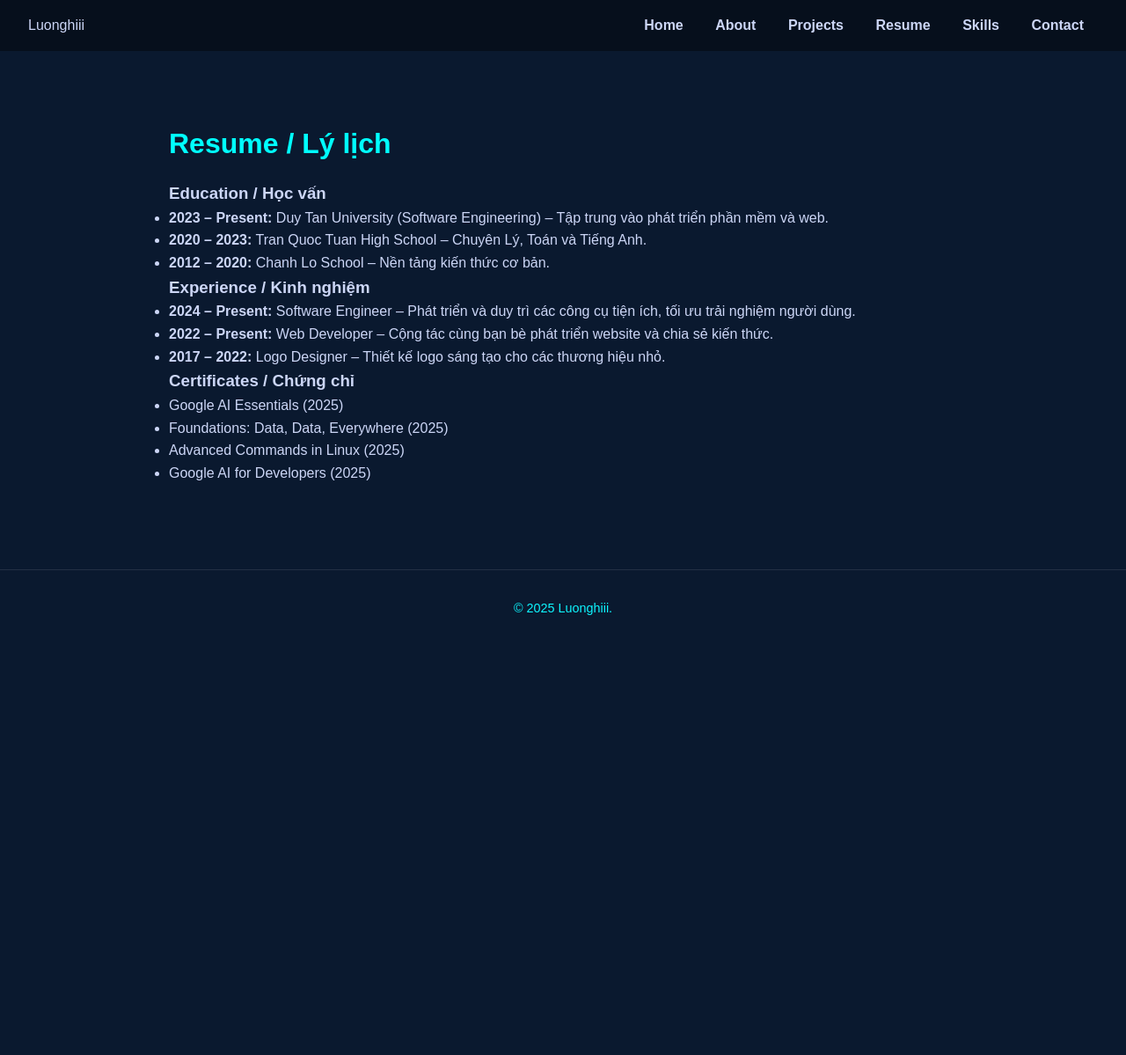
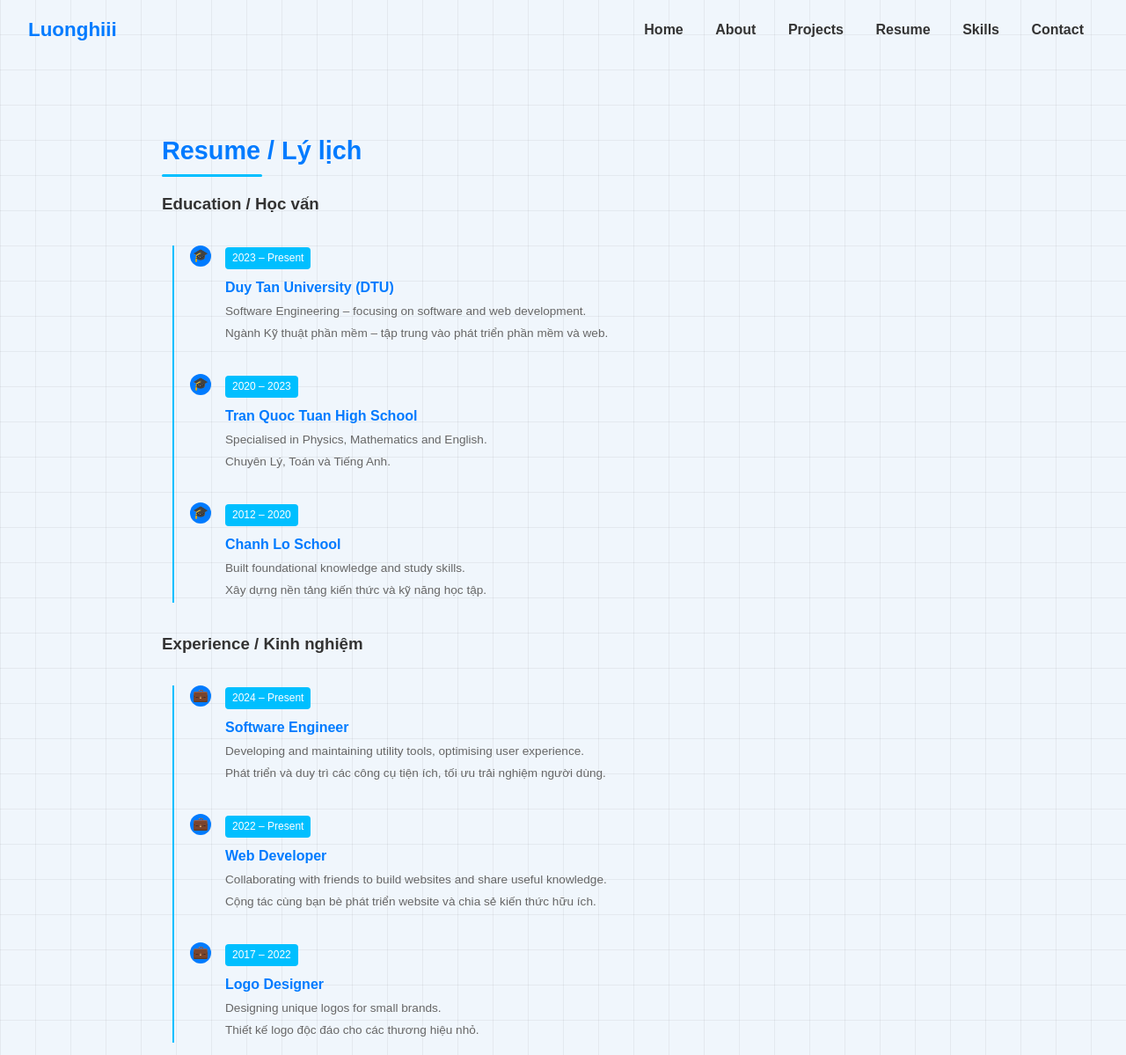
Before and after one commit to Luonghiii/Zazoo, a plain HTML site: page resume.html in a window 1280 px wide. Shown: the top 1199 px of the page at 88% size. Before the commit the page ends 800 px from the top, so only its background shows below. Drawn offline with Linux system fonts and the light colour scheme.

Commit message:
Add files via upload

```diff
--- a/resume.html
+++ b/resume.html
@@ -24,26 +24,76 @@
       <h2>Resume / Lý lịch</h2>
 
       <h3>Education / Học vấn</h3>
-      <ul>
-        <li><strong>2023 – Present:</strong> Duy Tan University (Software Engineering) – Tập trung vào phát triển phần mềm và web.</li>
-        <li><strong>2020 – 2023:</strong> Tran Quoc Tuan High School – Chuyên Lý, Toán và Tiếng Anh.</li>
-        <li><strong>2012 – 2020:</strong> Chanh Lo School – Nền tảng kiến thức cơ bản.</li>
-      </ul>
+      <div class="timeline">
+        <div class="timeline-item">
+          <div class="timeline-icon">🎓</div>
+          <div class="timeline-content">
+            <span class="timeline-date">2023 – Present</span>
+            <h3>Duy Tan University (DTU)</h3>
+            <p>Software Engineering – focusing on software and web development.</p>
+            <p>Ngành Kỹ thuật phần mềm – tập trung vào phát triển phần mềm và web.</p>
+          </div>
+        </div>
+        <div class="timeline-item">
+          <div class="timeline-icon">🎓</div>
+          <div class="timeline-content">
+            <span class="timeline-date">2020 – 2023</span>
+            <h3>Tran Quoc Tuan High School</h3>
+            <p>Specialised in Physics, Mathematics and English.</p>
+            <p>Chuyên Lý, Toán và Tiếng Anh.</p>
+          </div>
+        </div>
+        <div class="timeline-item">
+          <div class="timeline-icon">🎓</div>
+          <div class="timeline-content">
+            <span class="timeline-date">2012 – 2020</span>
+            <h3>Chanh Lo School</h3>
+            <p>Built foundational knowledge and study skills.</p>
+            <p>Xây dựng nền tảng kiến thức và kỹ năng học tập.</p>
+          </div>
+        </div>
+      </div>
 
       <h3>Experience / Kinh nghiệm</h3>
-      <ul>
-        <li><strong>2024 – Present:</strong> Software Engineer – Phát triển và duy trì các công cụ tiện ích, tối ưu trải nghiệm người dùng.</li>
-        <li><strong>2022 – Present:</strong> Web Developer – Cộng tác cùng bạn bè phát triển website và chia sẻ kiến thức.</li>
-        <li><strong>2017 – 2022:</strong> Logo Designer – Thiết kế logo sáng tạo cho các thương hiệu nhỏ.</li>
-      </ul>
+      <div class="timeline">
+        <div class="timeline-item">
+          <div class="timeline-icon">💼</div>
+          <div class="timeline-content">
+            <span class="timeline-date">2024 – Present</span>
+            <h3>Software Engineer</h3>
+            <p>Developing and maintaining utility tools, optimising user experience.</p>
+            <p>Phát triển và duy trì các công cụ tiện ích, tối ưu trải nghiệm người dùng.</p>
+          </div>
+        </div>
+        <div class="timeline-item">
+          <div class="timeline-icon">💼</div>
+          <div class="timeline-content">
+            <span class="timeline-date">2022 – Present</span>
+            <h3>Web Developer</h3>
+            <p>Collaborating with friends to build websites and share useful knowledge.</p>
+            <p>Cộng tác cùng bạn bè phát triển website và chia sẻ kiến thức hữu ích.</p>
+          </div>
+        </div>
+        <div class="timeline-item">
+          <div class="timeline-icon">💼</div>
+          <div class="timeline-content">
+            <span class="timeline-date">2017 – 2022</span>
+            <h3>Logo Designer</h3>
+            <p>Designing unique logos for small brands.</p>
+            <p>Thiết kế logo độc đáo cho các thương hiệu nhỏ.</p>
+          </div>
+        </div>
+      </div>
 
       <h3>Certificates / Chứng chỉ</h3>
+      <div class="card">
         <ul>
           <li>Google AI Essentials (2025)</li>
           <li>Foundations: Data, Data, Everywhere (2025)</li>
           <li>Advanced Commands in Linux (2025)</li>
           <li>Google AI for Developers (2025)</li>
         </ul>
+      </div>
     </section>
   </div>
 
--- a/style.css
+++ b/style.css
@@ -1,8 +1,11 @@
 :root {
-  --color-bg: #0a192f;
-  --color-primary: #00ffff;
-  --color-secondary: #0ef6ff;
-  --color-text: #ccd6f6;
+  /* Light theme colours inspired by the sample site */
+  --color-bg: #f0f6fc; /* very light blue background */
+  --color-primary: #007BFF; /* vivid blue for headings and accents */
+  --color-secondary: #00BFFF; /* lighter blue for highlights */
+  --color-card: #ffffff; /* white cards on light background */
+  --color-text: #333333; /* dark text for readability */
+  --color-muted: #666666; /* muted text */
 }
 
 * {
@@ -14,6 +17,11 @@
 body {
   font-family: Arial, sans-serif;
   background-color: var(--color-bg);
+  /* subtle grid pattern to echo the inspirational design */
+  background-image:
+    linear-gradient(0deg, rgba(0,0,0,0.05) 1px, transparent 1px),
+    linear-gradient(90deg, rgba(0,0,0,0.05) 1px, transparent 1px);
+  background-size: 40px 40px;
   color: var(--color-text);
   line-height: 1.6;
 }
@@ -23,7 +31,13 @@ nav {
   justify-content: space-between;
   align-items: center;
   padding: 1rem 2rem;
-  background-color: rgba(0, 0, 0, 0.4);
+  background-color: transparent;
+}
+
+nav .logo {
+  font-weight: bold;
+  color: var(--color-primary);
+  font-size: 1.4rem;
 }
 
 nav a {
@@ -41,9 +55,10 @@ nav a:hover {
 .container {
   max-width: 960px;
   margin: 0 auto;
-  padding: 2rem;
+  padding: 2rem 1.5rem;
 }
 
+/* Hero section */
 .hero {
   text-align: center;
   padding: 4rem 2rem;
@@ -51,26 +66,29 @@ nav a:hover {
   background-size: cover;
   background-position: center;
   background-repeat: no-repeat;
-  border-radius: 10px;
+  border-radius: 12px;
   position: relative;
   overflow: hidden;
+  box-shadow: 0 4px 20px rgba(0, 0, 0, 0.1);
+  margin-top: 1rem;
 }
 
 .hero-overlay {
   position: absolute;
   inset: 0;
-  background: rgba(0, 0, 0, 0.6);
+  /* lighten overlay over hero image */
+  background: rgba(255, 255, 255, 0.6);
 }
 
 .hero h1 {
-  font-size: 3rem;
+  font-size: 2.5rem;
   color: var(--color-primary);
   position: relative;
   z-index: 1;
 }
 
 .available {
-  font-size: 1rem;
+  font-size: 0.9rem;
   color: var(--color-secondary);
   text-transform: uppercase;
   letter-spacing: 0.1em;
@@ -80,10 +98,11 @@ nav a:hover {
 }
 
 .hero p {
-  font-size: 1.2rem;
-  margin-top: 1rem;
+  font-size: 1rem;
+  margin-top: 0.8rem;
   position: relative;
   z-index: 1;
+  color: var(--color-text);
 }
 
 .section {
@@ -91,11 +110,25 @@ nav a:hover {
 }
 
 .section h2 {
-  font-size: 2rem;
+  font-size: 1.8rem;
   margin-bottom: 1rem;
   color: var(--color-primary);
+  position: relative;
+  display: inline-block;
 }
 
+/* underline effect for section headings */
+.section h2::after {
+  content: "";
+  display: block;
+  width: 50%;
+  height: 3px;
+  background-color: var(--color-secondary);
+  margin-top: 4px;
+  border-radius: 2px;
+}
+
+/* Statistics row */
 .stats {
   display: flex;
   justify-content: space-around;
@@ -109,41 +142,46 @@ nav a:hover {
 }
 
 .stat h3 {
-  font-size: 2.5rem;
+  font-size: 2rem;
   color: var(--color-primary);
   margin-bottom: 0.2rem;
 }
 
 .stat p {
-  font-size: 0.9rem;
-  color: var(--color-text);
+  font-size: 0.8rem;
+  color: var(--color-muted);
 }
 
+/* Generic card grid for projects and other sections */
 .card-grid {
   display: grid;
   gap: 1.5rem;
   grid-template-columns: repeat(auto-fill, minmax(280px, 1fr));
 }
 
+/* Generic card style */
 .card {
-  background-color: rgba(255, 255, 255, 0.05);
-  border: 1px solid rgba(255, 255, 255, 0.1);
+  background-color: var(--color-card);
+  border: 1px solid rgba(0, 0, 0, 0.06);
   padding: 1.5rem;
-  border-radius: 8px;
+  border-radius: 12px;
   transition: transform 0.3s ease, box-shadow 0.3s ease;
+  box-shadow: 0 4px 12px rgba(0, 0, 0, 0.05);
 }
 
+/* Hover effect for cards */
 .card:hover {
-  transform: translateY(-5px);
-  box-shadow: 0 0 10px var(--color-primary);
+  transform: translateY(-4px);
+  box-shadow: 0 8px 20px rgba(0, 0, 0, 0.1);
 }
 
 /* Category label for project cards */
 .card .category {
-  font-size: 0.8rem;
+  font-size: 0.75rem;
   color: var(--color-secondary);
   text-transform: uppercase;
   margin-bottom: 0.5rem;
+  letter-spacing: 0.05em;
 }
 
 /* Progress bar for skills */
@@ -159,7 +197,7 @@ nav a:hover {
 
 .progress-bar {
   position: relative;
-  background-color: rgba(255, 255, 255, 0.1);
+  background-color: rgba(0, 0, 0, 0.05);
   border-radius: 4px;
   width: 100%;
   height: 8px;
@@ -173,26 +211,112 @@ nav a:hover {
   width: var(--progress, 0%);
 }
 
+/* Form elements styling for contact page */
+input[type="text"], input[type="email"], textarea {
+  width: 100%;
+  padding: 0.5rem;
+  border-radius: 6px;
+  border: 1px solid rgba(0, 0, 0, 0.1);
+  background-color: var(--color-card);
+  color: var(--color-text);
+  font-size: 1rem;
+  margin-top: 0.3rem;
+}
+label {
+  color: var(--color-text);
+  font-weight: bold;
+}
+
+/* Primary button */
 .btn {
   background-color: var(--color-primary);
-  color: var(--color-bg);
+  color: #fff;
   padding: 0.7rem 1.5rem;
   border: none;
-  border-radius: 4px;
+  border-radius: 8px;
   font-weight: bold;
   cursor: pointer;
   transition: filter 0.3s ease;
+  text-decoration: none;
+  display: inline-block;
 }
 
+/* Hover state for buttons */
 .btn:hover {
-  filter: brightness(1.2);
+  filter: brightness(1.1);
 }
 
+/* Footer styling */
 .footer {
   text-align: center;
   padding: 2rem;
   margin-top: 4rem;
-  color: var(--color-secondary);
+  color: var(--color-muted);
   font-size: 0.9rem;
-  border-top: 1px solid rgba(255, 255, 255, 0.1);
+  border-top: 1px solid rgba(0, 0, 0, 0.05);
 }
+
+/* Additional styles for timeline on resume */
+.timeline {
+  position: relative;
+  margin: 2rem 0;
+  padding-left: 2rem;
+}
+.timeline::before {
+  content: "";
+  position: absolute;
+  left: 12px;
+  top: 0;
+  bottom: 0;
+  width: 2px;
+  background-color: var(--color-secondary);
+}
+.timeline-item {
+  position: relative;
+  margin-bottom: 2rem;
+  display: flex;
+  align-items: flex-start;
+}
+.timeline-icon {
+  width: 24px;
+  height: 24px;
+  background-color: var(--color-primary);
+  border-radius: 50%;
+  display: flex;
+  align-items: center;
+  justify-content: center;
+  color: #fff;
+  font-size: 0.9rem;
+  margin-right: 1rem;
+  flex-shrink: 0;
+}
+.timeline-content {
+  max-width: 90%;
+}
+.timeline-date {
+  display: inline-block;
+  background-color: var(--color-secondary);
+  color: #fff;
+  padding: 0.2rem 0.5rem;
+  border-radius: 4px;
+  font-size: 0.75rem;
+  margin-bottom: 0.3rem;
+}
+.timeline-content h3 {
+  margin: 0.2rem 0;
+  font-size: 1rem;
+  color: var(--color-primary);
+}
+.timeline-content p {
+  margin: 0.2rem 0;
+  font-size: 0.85rem;
+  color: var(--color-muted);
+}
+
+/* Icon styling for about cards */
+.icon {
+  font-size: 1.3rem;
+  margin-right: 0.5rem;
+  color: var(--color-primary);
+  vertical-align: middle;
+}
```
Also changed, not shown: about.html (+13 -4 lines), index.html (+4 -2 lines). Lines whose indentation alone changed are shown as unchanged.
